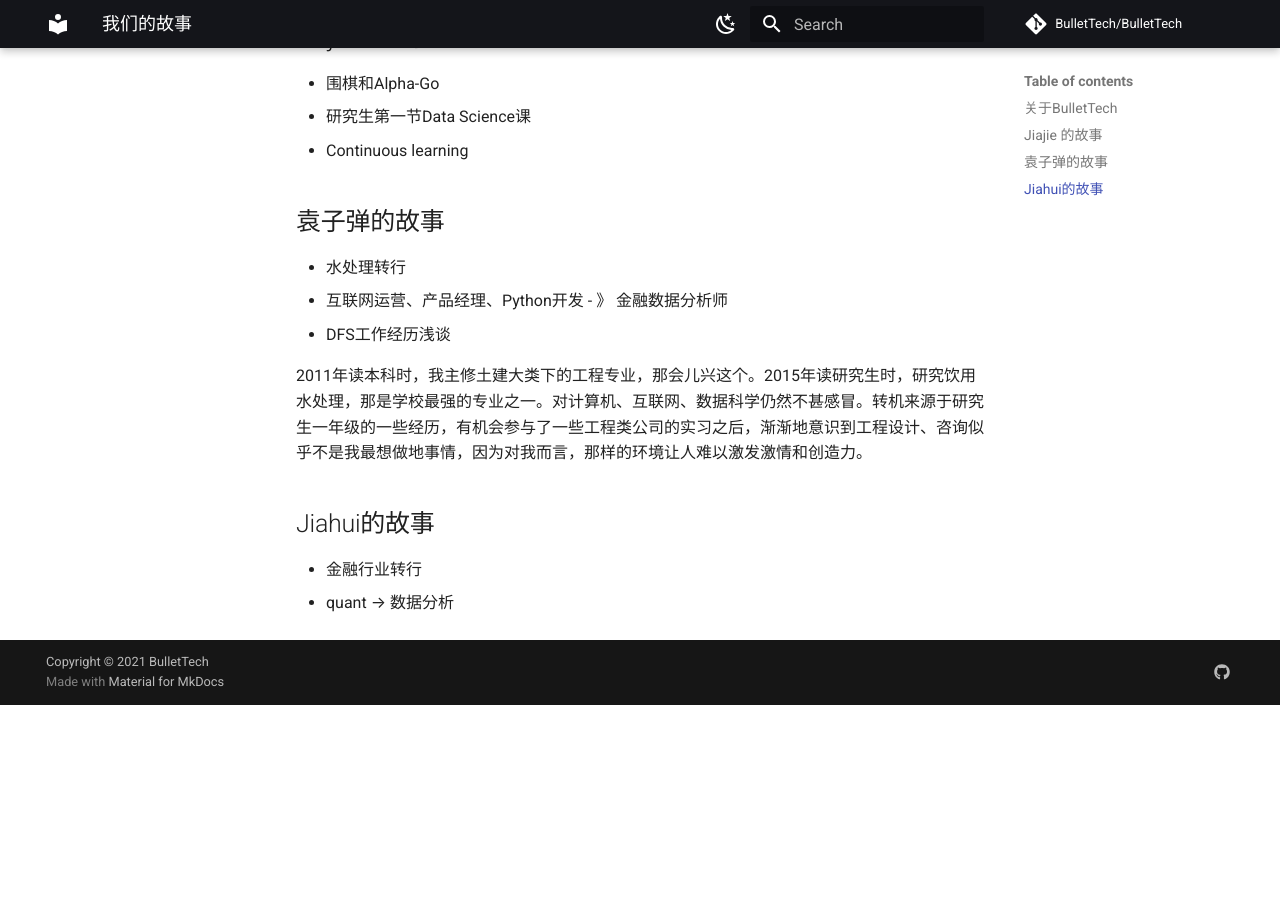
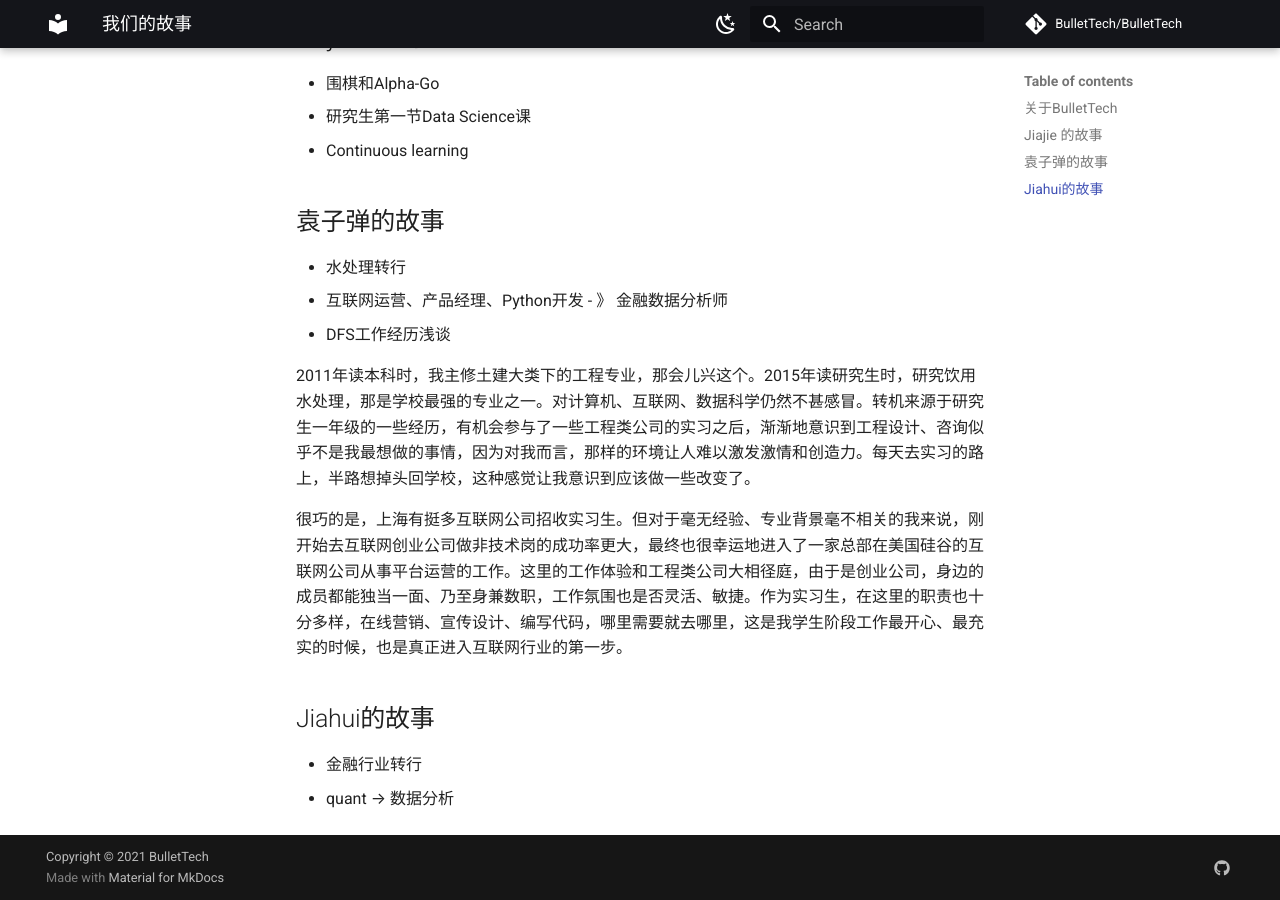
Before and after one commit to BulletTech/BulletTech, an MkDocs documentation site: the page built from docs/our_story.md, in a window 1280 px wide and 900 px high, scrolled down 889 px. Built offline with MkDocs 1.6.1 and Material for MkDocs 9.7.7, drawn with Linux system fonts in a browser that asks for light colours; comment, search, counter and statistics services are not loaded; before the commit the page ends 1594 px from its top, so only the background shows below that.

Commit message:
Add some exp

```diff
--- a/docs/our_story.md
+++ b/docs/our_story.md
@@ -33,7 +33,9 @@
 - 互联网运营、产品经理、Python开发 - 》 金融数据分析师
 - DFS工作经历浅谈
 
-2011年读本科时，我主修土建大类下的工程专业，那会儿兴这个。2015年读研究生时，研究饮用水处理，那是学校最强的专业之一。对计算机、互联网、数据科学仍然不甚感冒。转机来源于研究生一年级的一些经历，有机会参与了一些工程类公司的实习之后，渐渐地意识到工程设计、咨询似乎不是我最想做地事情，因为对我而言，那样的环境让人难以激发激情和创造力。
+2011年读本科时，我主修土建大类下的工程专业，那会儿兴这个。2015年读研究生时，研究饮用水处理，那是学校最强的专业之一。对计算机、互联网、数据科学仍然不甚感冒。转机来源于研究生一年级的一些经历，有机会参与了一些工程类公司的实习之后，渐渐地意识到工程设计、咨询似乎不是我最想做的事情，因为对我而言，那样的环境让人难以激发激情和创造力。每天去实习的路上，半路想掉头回学校，这种感觉让我意识到应该做一些改变了。
+
+很巧的是，上海有挺多互联网公司招收实习生。但对于毫无经验、专业背景毫不相关的我来说，刚开始去互联网创业公司做非技术岗的成功率更大，最终也很幸运地进入了一家总部在美国硅谷的互联网公司从事平台运营的工作。这里的工作体验和工程类公司大相径庭，由于是创业公司，身边的成员都能独当一面、乃至身兼数职，工作氛围也是否灵活、敏捷。作为实习生，在这里的职责也十分多样，在线营销、宣传设计、编写代码，哪里需要就去哪里，这是我学生阶段工作最开心、最充实的时候，也是真正进入互联网行业的第一步。
 
 ## Jiahui的故事
 
```
